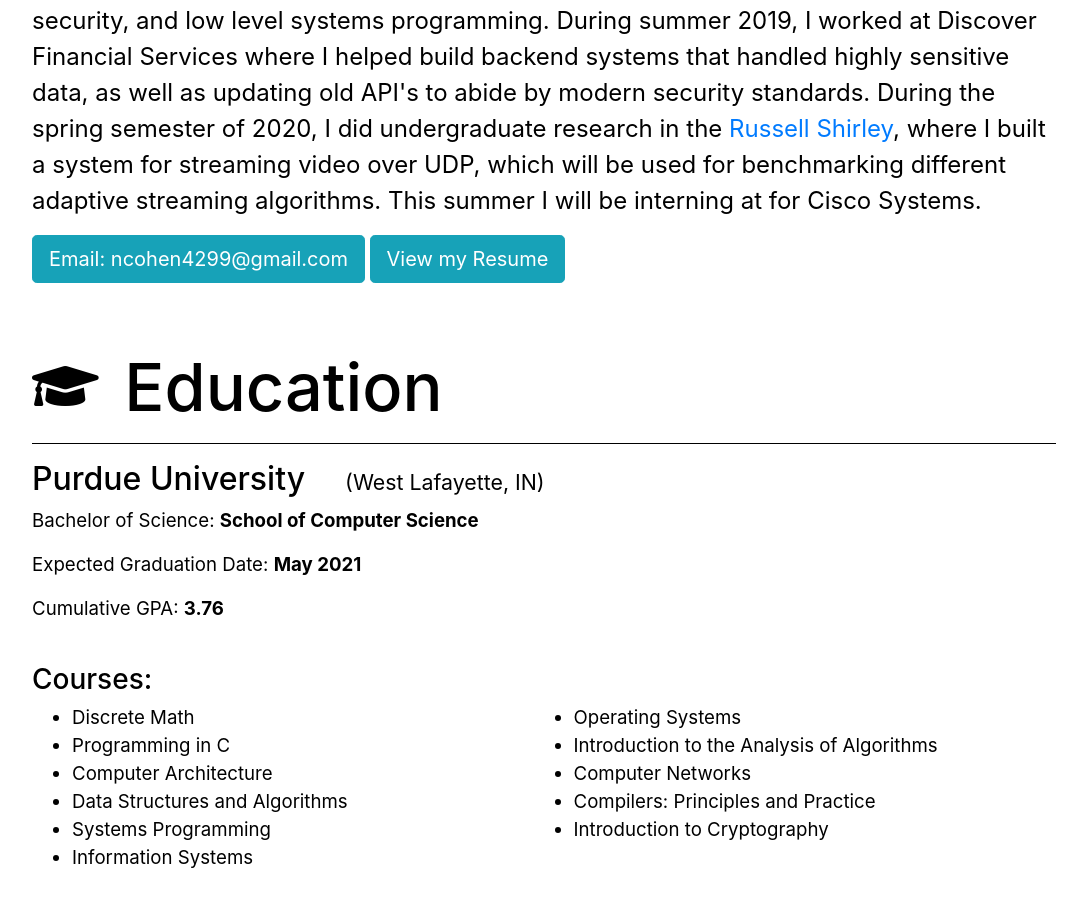
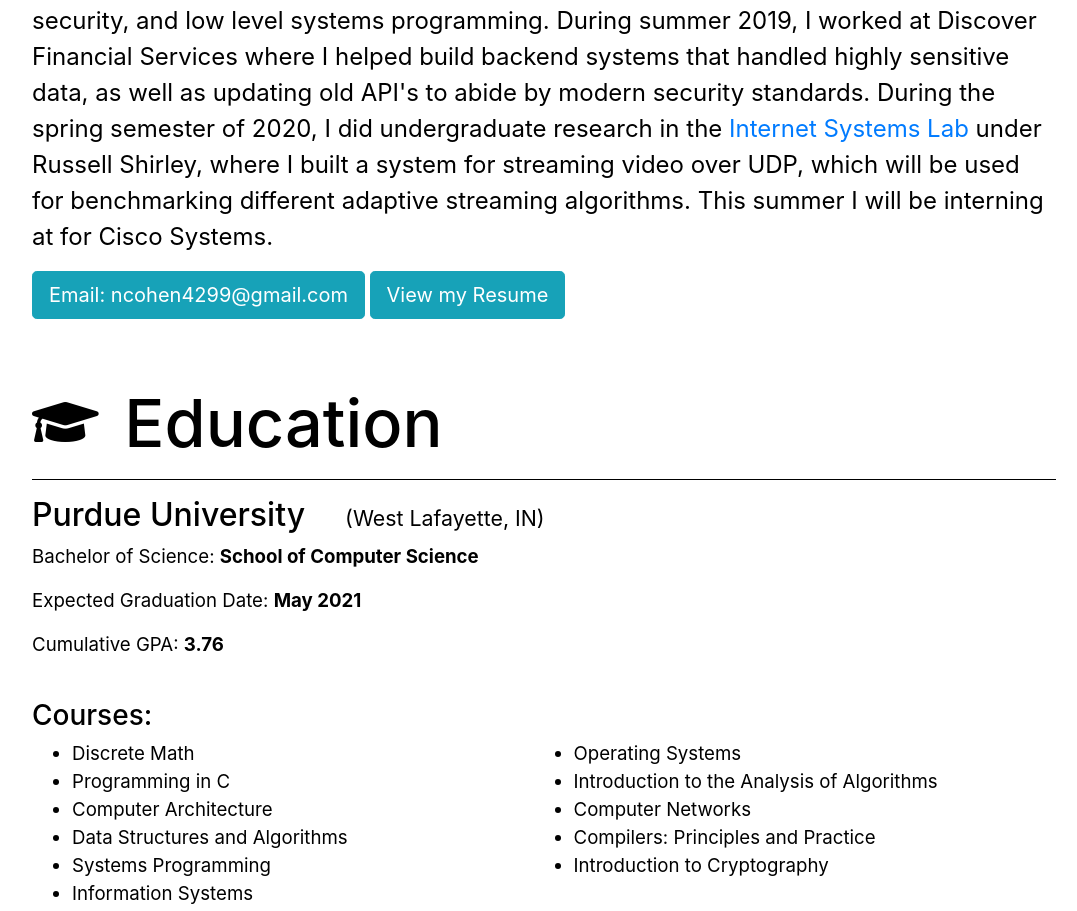
Before and after one commit to najaco/personal-website, a React (Create React App) app: page / in a window 1280 px wide. Shown: the part 873-1784 px from the top of the page, without its empty margins (96-1173 px from the left). Built offline with nearby package versions, Linux system fonts and the light colour scheme.

Commit message:
Fixed messed up ISL link

```diff
--- a/src/pages/AboutMe.js
+++ b/src/pages/AboutMe.js
@@ -13,7 +13,7 @@ function About() {
       <p id="about_me_text">
           My name is Nathan Cohen. I am a junior at Purdue University studying computer science. I am an aspiring software engineer who plans to specialize in the realm of networks, security, and low level systems programming.
           During summer 2019, I worked at Discover Financial Services where I helped build backend systems that handled highly sensitive data, as well as updating old API's to abide by modern security standards.
-          During the spring semester of 2020, I did undergraduate research in the <a href="https://engineering.purdue.edu/%7Eisl/index.htm'>Internet Systems Lab</a> under <a href='https://engineering.purdue.edu/%7Eisl/people.htm">Russell Shirley</a>,
+          During the spring semester of 2020, I did undergraduate research in the <a href="https://engineering.purdue.edu/~isl/"  target="_blank" rel="noopener noreferrer" >Internet Systems Lab</a> under Russell Shirley,
           where I built a system for streaming video over UDP, which will be used for benchmarking different adaptive streaming algorithms.
           This summer I will be interning at for Cisco Systems.
         </p>
```
Also changed, not shown: 1 other file (tests, documents, lock files or other folders).
